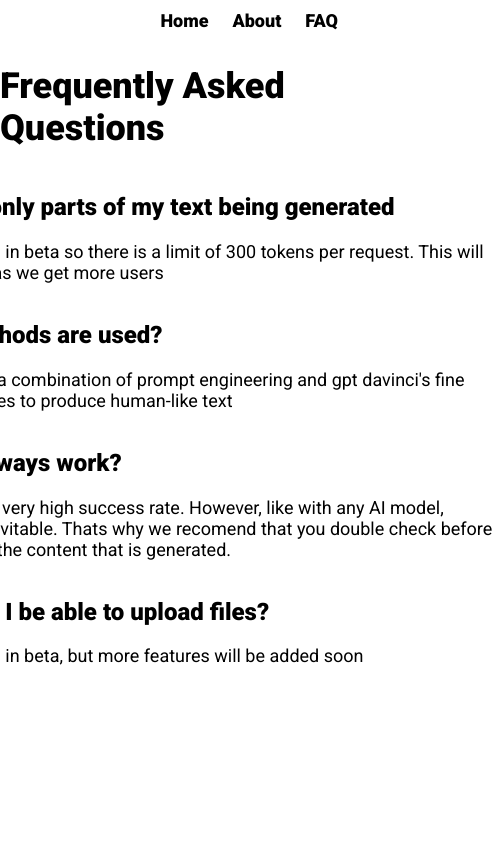
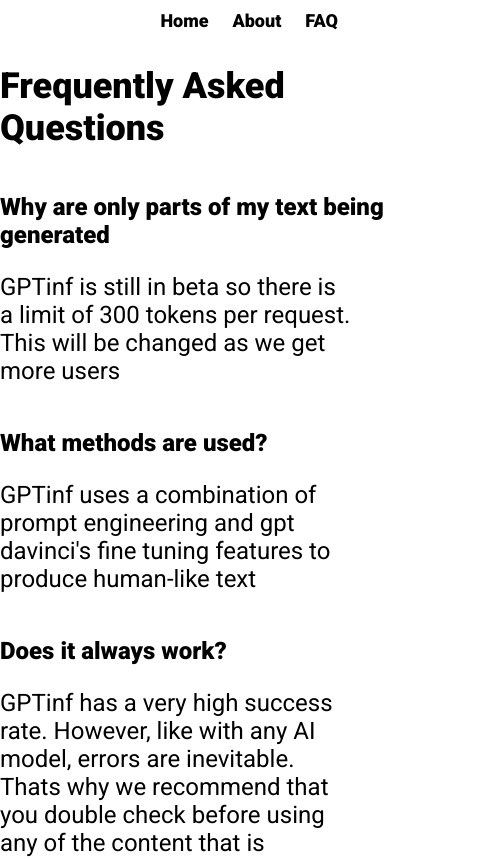
Before and after one commit to theoskille/GPTinf, a Next.js app: page /faq in a window 390 px wide. Shown: the top 859 px of the page, 495 px wide, since content can reach past the window. Built offline with nearby package versions, Linux system fonts and the light colour scheme.

Commit message:
responsive

```diff
--- a/package.json
+++ b/package.json
@@ -18,6 +18,8 @@
     "eslint-config-next": "13.1.6",
     "next": "13.1.6",
     "openai": "^3.2.1",
+    "pdf-parse": "^1.1.1",
+    "pdfjs-dist": "^3.4.120",
     "react": "18.2.0",
     "react-dom": "18.2.0",
     "react-spinners": "^0.13.8",
--- /dev/null
+++ b/src/pages/api/parsepdf.ts
@@ -0,0 +1,22 @@
+import type { NextApiRequest, NextApiResponse } from 'next';
+const pdfParser=require('pdf-parse');
+
+export default async function handler(
+  req: NextApiRequest,
+  res: NextApiResponse
+) {
+  if (req.method === 'POST') {
+    try {
+      const pdfData = req.body.file;
+      const options = {}; // You can pass options for pdf-parse here if needed
+      const parsedPdf = await pdfParser(pdfData, options);
+      const text = parsedPdf.text;
+      res.status(200).json({ text });
+    } catch (error) {
+      console.error(error);
+      res.status(500).json({ error: 'Error parsing PDF' });
+    }
+  } else {
+    res.status(404).json({ error: 'Invalid method' });
+  }
+}
--- a/src/pages/faq.tsx
+++ b/src/pages/faq.tsx
@@ -13,7 +13,7 @@
       },
       {
         question: 'Does it always work?',
-        answer: 'GPTinf has a very high success rate. However, like with any AI model, errors are inevitable. Thats why we recomend that you double check before using any of the content that is generated.'
+        answer: 'GPTinf has a very high success rate. However, like with any AI model, errors are inevitable. Thats why we recommend that you double check before using any of the content that is generated.'
       },
       {
         question: 'When will I be able to upload files?',
--- a/src/pages/index.tsx
+++ b/src/pages/index.tsx
@@ -1,6 +1,7 @@
 import Navbar from '../components/Navbar';
 import Footer from '../components/Footer';
 import Features from '../components/Features';
+import UploadPdf from '../components/UploadPdf';
 import { BeatLoader } from 'react-spinners';
 import { useState } from 'react';
 import styles from '../styles/Home.module.css';
@@ -49,6 +50,7 @@
       </header>
 
 
+
       <h1 className={styles.h4}>Try GPTinf</h1>
       <div className={styles.arrow}/>
       <form className={styles.form} onSubmit={handleSubmit}>
--- a/src/styles/About.module.css
+++ b/src/styles/About.module.css
@@ -15,3 +15,11 @@
 
     align-items: center;
 }
+
+@media (max-width: 768px) { /* adjust as needed */
+    .p{
+        font-family: 'Roboto', sans-serif;
+        font-size: 24px;
+        width: 90%;
+    }
+}
--- a/src/styles/faq.module.css
+++ b/src/styles/faq.module.css
@@ -20,3 +20,11 @@
     font-family: 'Roboto', sans-serif;
     width: 600px;
   }
+
+  @media (max-width: 768px) { /* adjust as needed */
+    .p{
+        font-family: 'Roboto', sans-serif;
+        font-size: 24px;
+        width: 90%;
+    }
+}
```
Also changed, not shown: src/components/UploadPdf.tsx (added, +41 -0 lines), 1 other file (tests, documents, lock files or other folders).
